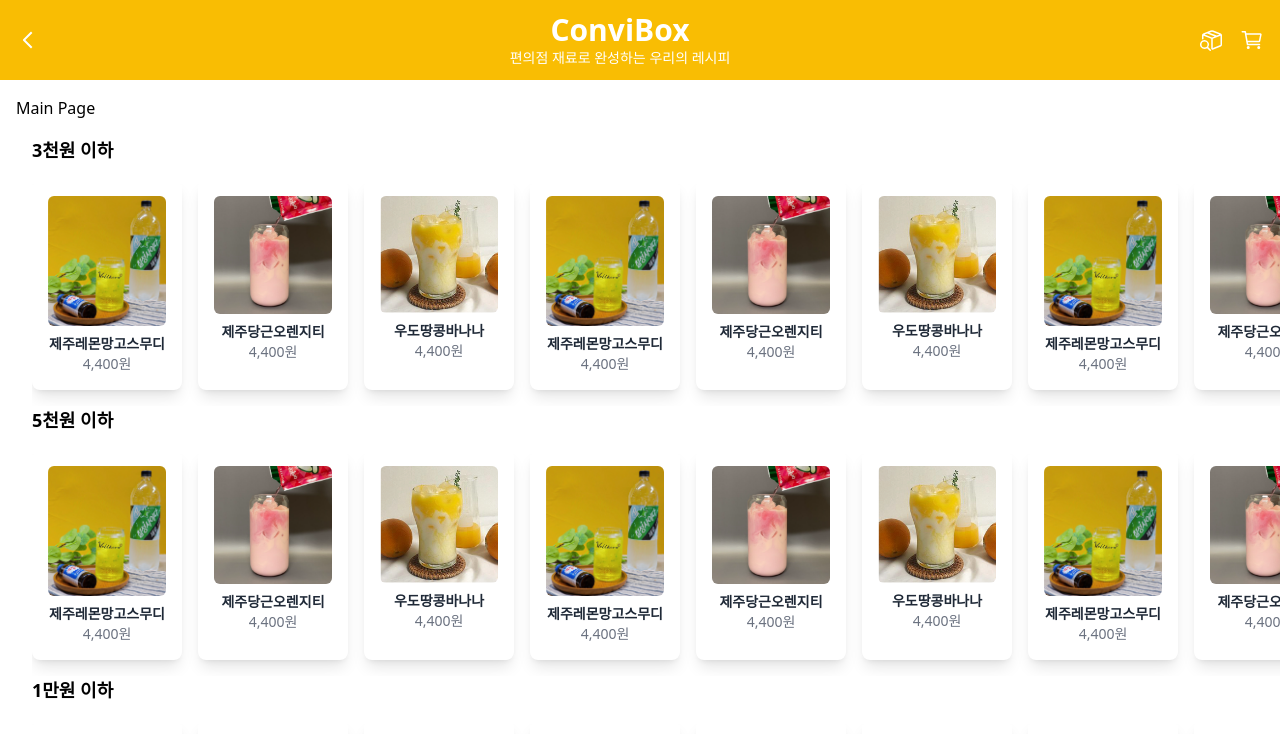
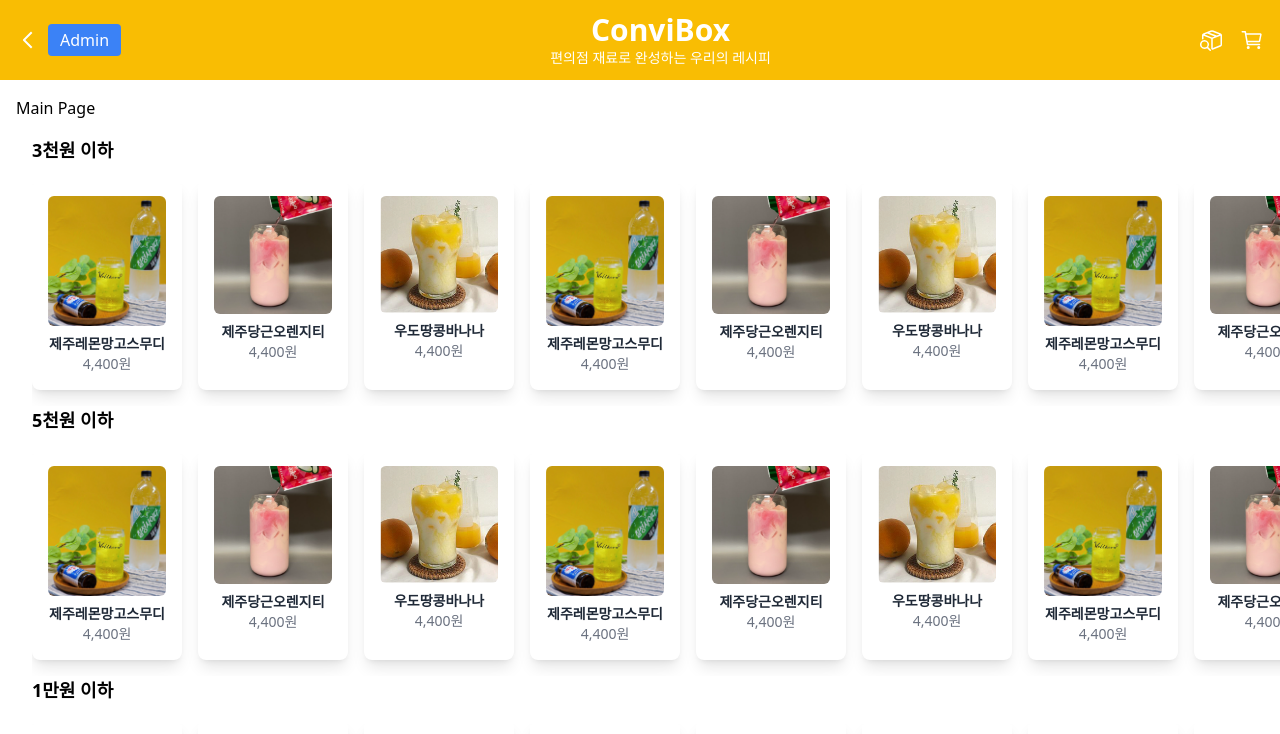
Before and after one commit to Hyeong0311/ConviBox, a React (Vite) app: page / in a window 1280 px wide. Shown: the top 734 px of the page. Built offline with nearby package versions, Linux system fonts and the light colour scheme.

Commit message:
ããMainLayout 버튼 문제 수정

```diff
--- a/src/layout/MainLayout.tsx
+++ b/src/layout/MainLayout.tsx
@@ -1,23 +1,38 @@
-import React, {useState} from 'react';
+import React, {startTransition, useState} from 'react';
+import { useLocation, useNavigate } from 'react-router-dom'; // 경로 확인 및 navigate 사용을 위해 import
 import SearchModalComponent from "../components/user/SearchModalComponent.tsx";
 
 function MainLayout({ children }: { children: React.ReactNode }) {
+    const [modalOpen, setModalOpen] = useState(false);
+    const location = useLocation(); // 현재 경로 가져오기
+    const navigate = useNavigate();  // 페이지 이동을 위한 navigate
+    const clickadmin = () => {
+        startTransition(() => {
+            navigate('/admin');
+        });
+    };
 
-    const [modalOpen, setModalOpen] = useState(false)
-
-    const openModal = () => setModalOpen(true)
-    const closeModal = () => setModalOpen(false)
-
+    const openModal = () => setModalOpen(true);
+    const closeModal = () => setModalOpen(false);
 
     return (
-
         <>
             {modalOpen && <SearchModalComponent onClose={closeModal}></SearchModalComponent>}
 
             <header className="bg-[#f9bd03] flex items-center justify-between px-4 py-3">
-                {/* 뒤로가기 버튼 */}
-                <div className="flex items-center">
-                    <img src="../../public/weui--back-filled.svg" alt="뒤로가기" style={{width: '24px', height: '24px'}}/>
+                {/* 뒤로가기 버튼과 Admin 버튼 */}
+                <div className="flex items-center space-x-2">
+                    <img src="/weui--back-filled.svg" alt="뒤로가기" style={{ width: '24px', height: '24px' }} />
+
+                    {/* 현재 경로가 "/"(MainPage)일 때만 admin 버튼 보여주기 */}
+                    {location.pathname === "/" && (
+                        <button
+                            className="bg-blue-500 text-white px-3 py-1 rounded"
+                            onClick={clickadmin}
+                        >
+                            Admin
+                        </button>
+                    )}
                 </div>
 
                 {/* 중앙 로고 및 텍스트 */}
@@ -28,21 +43,19 @@ function MainLayout({ children }: { children: React.ReactNode }) {
 
                 {/* 검색 및 카트 아이콘 */}
                 <div className="flex items-center space-x-4">
-                    <img src="../../public/fluent--box-search-24-regular.svg"
+                    <img src="/fluent--box-search-24-regular.svg"
                          alt="검색"
                          onClick={openModal}
-                         style={{width: '24px', height: '24px'}}/>
-                    <img src="../../public/ion--cart-outline.svg" alt="카트" style={{width: '24px', height: '24px'}}/>
+                         style={{ width: '24px', height: '24px' }}/>
+                    <img src="/ion--cart-outline.svg" alt="카트" style={{ width: '24px', height: '24px' }}/>
                 </div>
             </header>
+
             <div className='flex w-full h-full'>
-                {/*<aside className="w-1/4 p-4 bg-yellow-100">*/}
-                {/*    <p>Sidebar</p>*/}
-                {/*</aside>*/}
                 <main className="flex-1 p-4">{children}</main>
             </div>
         </>
     );
-};
+}
 
 export default MainLayout;
```
